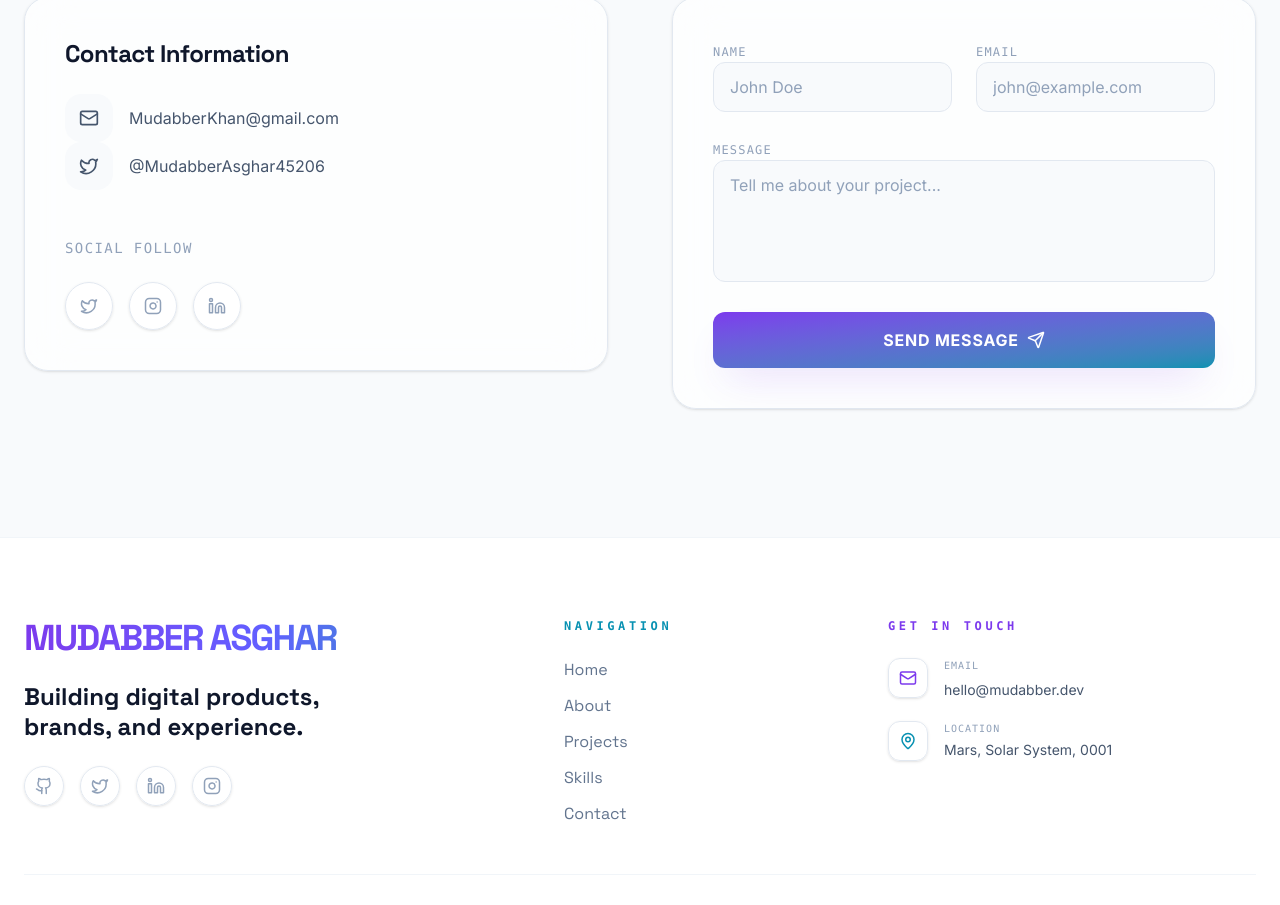
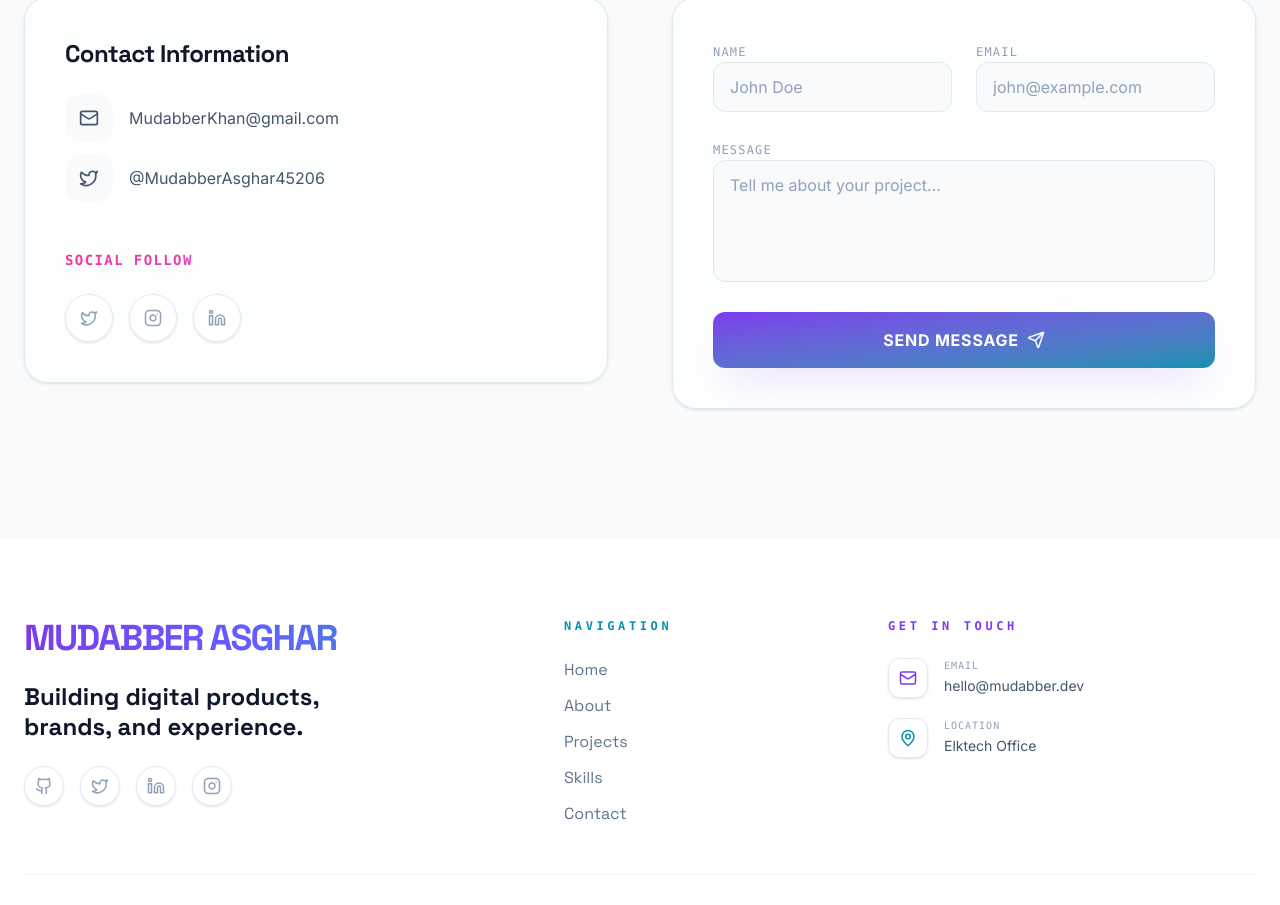
Before and after one commit to MudabberAsghar256/portfolio, a Next.js app: page / in a window 1280 px wide. Shown: the part 4424-5329 px from the top of the page. Built offline with nearby package versions, Linux system fonts and the light colour scheme.

Commit message:
Fotter bugs fixed

```diff
--- a/src/components/Contact.tsx
+++ b/src/components/Contact.tsx
@@ -74,25 +74,21 @@ export default function Contact() {
               </h3>
 
               <div className="space-y-6">
-
                 <a href="mailto:MudabberKhan@gmail.com">
                   <div className="flex items-center gap-4 group cursor-pointer">
-                    <div className="w-12 h-12 bg-slate-50 rounded-2xl flex items-center justify-center group-hover:bg-gradient-main group-hover:glow-primary transition-all text-slate-600 group-hover:text-white">
+                    <div className="w-12 h-12 bg-slate-50 rounded-2xl flex items-center justify-center group-hover:bg-gradient-main group-hover:glow-primary transition-all text-slate-600 group-hover:text-blue-400">
                       <Mail size={20} />
                     </div>
-
-                    <span className="text-slate-600 group-hover:text-brand-primary transition-colors">
+                    <span className="text-slate-600 group-hover:text-blue-400 transition-colors">
                       MudabberKhan@gmail.com
                     </span>
                   </div>
                 </a>
-
-                <div className="flex items-center gap-4 group cursor-pointer">
-                  <div className="w-12 h-12 bg-slate-50 rounded-2xl flex items-center justify-center group-hover:bg-gradient-main group-hover:glow-secondary transition-all text-slate-600 group-hover:text-white">
+                <div className="flex items-center mt-3 gap-4 group cursor-pointer">
+                  <div className="w-12 h-12 bg-slate-50 rounded-2xl flex items-center justify-center group-hover:bg-gradient-main group-hover:glow-secondary transition-all text-slate-600 group-hover:text-blue-400">
                     <Twitter size={20} />
                   </div>
-
-                  <span className="text-slate-600 group-hover:text-brand-secondary transition-colors">
+                  <span className="text-slate-600 group-hover:text-blue-400 transition-colors">
                     <a
                       href="https://x.com/AsgharAs45206"
                       target="_blank"
@@ -106,7 +102,9 @@ export default function Contact() {
               </div>
 
               <div className="mt-12">
-                <h4 className="text-sm font-mono uppercase tracking-widest text-slate-400 mb-6">
+                <h4 className="text-sm font-bold font-mono uppercase tracking-widest mb-6
+                   bg-gradient-to-r from-pink-500 via-purple-500 via-indigo-500 to-pink-500
+                    bg-clip-text text-transparent bg-[length:200%_200%] animate-gradient">
                   Social Follow
                 </h4>
 
--- a/src/components/Footer.tsx
+++ b/src/components/Footer.tsx
@@ -1,19 +1,16 @@
 'use client';
+import { ArrowUp, Github, Instagram, Linkedin, Mail, MapPin, Twitter } from "lucide-react";
 import { motion } from "motion/react";
-import { Github, Twitter, Linkedin, Instagram, ArrowUp, Mail, MapPin } from "lucide-react";
-
 export default function Footer() {
   const scrollToTop = () => {
     window.scrollTo({ top: 0, behavior: "smooth" });
   };
-
   const socialLinks = [
     { icon: Github, href: "https://github.com/MudabberAsghar256", label: "GitHub" },
     { icon: Twitter, href: "https://x.com/AsgharAs45206", label: "Twitter" },
     { icon: Linkedin, href: "https://www.linkedin.com/in/mudabber-asghar-a8b065132/", label: "LinkedIn" },
     { icon: Instagram, href: "#", label: "Instagram" },
   ];
-
   const quickLinks = [
     { name: "Home", href: "#top" },
     { name: "About", href: "#about" },
@@ -21,12 +18,10 @@ export default function Footer() {
     { name: "Skills", href: "#skills" },
     { name: "Contact", href: "#contact" },
   ];
-
   return (
     <footer className="relative bg-brand-bg mb-7 pt-10 md:pt-20 pb-4 px-6 overflow-hidden border-t border-slate-100">
       {/* Decorative Gradient */}
-      <div className="absolute bottom-0 left-1/2 -translate-x-1/2 w-full h-[500px] bg-brand-primary/5 blur-[120px] rounded-full pointer-events-none -z-10" />
-
+      <div className="absolute bottom-0 left-1/2  -translate-x-1/2 w-full h-[500px] bg-brand-primary/5 blur-[120px] rounded-full pointer-events-none -z-10" />
       <div className="max-w-7xl mx-auto">
         <div className="grid grid-cols-1 lg:grid-cols-12 gap-8 md:gap-16 mb-12">
           {/* Brand & CTA Section */}
@@ -68,7 +63,6 @@ export default function Footer() {
               ))}
             </motion.div>
           </div>
-
           {/* Quick Links */}
           <div className="lg:col-span-3 space-y-6">
             <h4 className="text-xs font-mono uppercase tracking-[0.3em] text-brand-secondary font-bold">Navigation</h4>
@@ -86,39 +80,47 @@ export default function Footer() {
               ))}
             </ul>
           </div>
-
           {/* Contact Info */}
           <div className="lg:col-span-4 space-y-6">
             <h4 className="text-xs font-mono uppercase tracking-[0.3em] text-brand-primary font-bold">Get in Touch</h4>
             <div className="space-y-5">
               <div className="flex items-start gap-4 group">
-                <div className="w-10 h-10 glass rounded-xl flex items-center justify-center text-brand-primary shrink-0 group-hover:bg-brand-primary group-hover:text-white transition-all shadow-sm">
+                <div className="w-10 h-10 glass rounded-xl flex items-center justify-center text-brand-primary shrink-0 group-hover:bg-brand-primary group-hover:text-blue-400 transition-all shadow-sm">
                   <Mail size={18} />
                 </div>
-                <div>
-                  <span className="block text-[10px] uppercase tracking-widest text-slate-400 mb-1 font-mono">Email</span>
-                  <a href="mailto:hello@mudabber.dev" className="text-slate-600 hover:text-brand-primary transition-colors text-sm">hello@mudabber.dev</a>
-                </div>
+                <a href="mailto:MudabberKhan@gmail.com">
+                  <div>
+                    <span className="block text-[10px] uppercase tracking-widest text-slate-400  font-mono">Email</span>
+                    <span className="text-slate-600 group-hover:text-blue-400 transition-colors text-sm">hello@mudabber.dev</span>
+                  </div>
+                </a>
               </div>
               <div className="flex items-start gap-4 group">
-                <div className="w-10 h-10 glass rounded-xl flex items-center justify-center text-brand-secondary shrink-0 group-hover:bg-brand-secondary group-hover:text-white transition-all shadow-sm">
+                <div className="w-10 h-10 glass rounded-xl flex items-center justify-center text-brand-secondary shrink-0 group-hover:bg-brand-secondary group-hover:text-blue-400 transition-all shadow-sm">
                   <MapPin size={18} />
                 </div>
                 <div>
-                  <span className="block text-[10px] uppercase tracking-widest text-slate-400 mb-1 font-mono">Location</span>
-                  <p className="text-slate-600 text-sm">Mars, Solar System, 0001</p>
+                  <span className="block text-[10px] uppercase tracking-widest text-slate-400  font-mono">
+                    Location
+                  </span>
+                  <a
+                    href="https://maps.google.com/?q=Elktech,office"
+                    target="_blank"
+                    rel="noopener noreferrer"
+                    className="text-slate-600 text-sm group-hover:text-blue-400 transition-colors"
+                  >
+                    Elktech Office
+                  </a>
                 </div>
               </div>
             </div>
           </div>
         </div>
-
         {/* Bottom Bar */}
         <div className="md:pt-8 pt-4 border-t border-slate-100 flex flex-col md:flex-row justify-between items-center gap-6">
           <div className="text-slate-400 text-[10px] font-mono uppercase tracking-[0.2em] text-center md:text-left">
             &copy; {new Date().getFullYear()} Handcrafted with Passion by Mudabber Khan
           </div>
-
           <motion.button
             whileHover={{ scale: 1.1 }}
             whileTap={{ scale: 0.9 }}
@@ -127,7 +129,6 @@ export default function Footer() {
           >
             <ArrowUp size={20} />
           </motion.button>
-
           <div className="flex gap-8 text-xs font-mono uppercase tracking-widest text-slate-400">
             <a href="#" className="hover:text-brand-primary transition-colors">Privacy Policy</a>
             <a href="#" className="hover:text-brand-primary transition-colors">Cookies</a>
```
